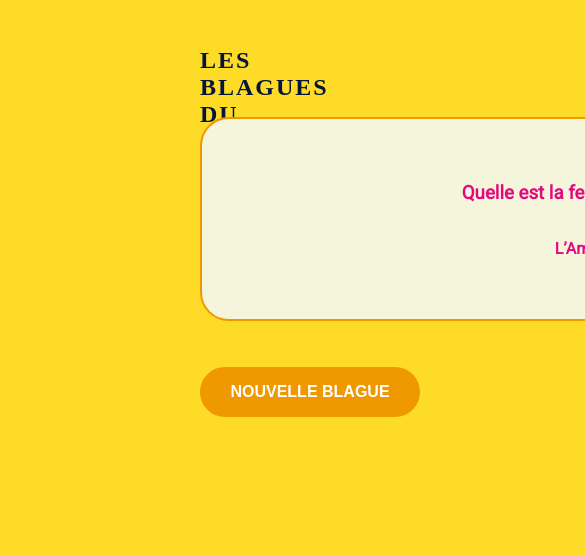
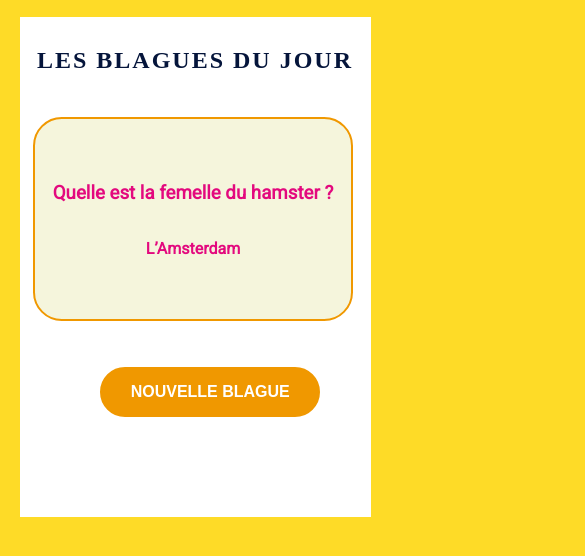
Before and after one commit to Marvin-Silva/jokeFullStackApplication, a plain HTML site: page index.html in a window 390 px wide. Shown: the part 22-578 px from the top of the page, 585 px wide, since content can reach past the window. Drawn offline with Linux system fonts and the light colour scheme; no server answers.

Commit message:
:lipstick: Updating style file for responsible screen size

```diff
--- a/landing_page.css
+++ b/landing_page.css
@@ -7,23 +7,24 @@
     font-weight: bold;
     font-family: 'Roboto';
     background-color: #fedb27;
+}
 
 #logo-container-head{
     background-color: #fedb27;
+}
+#logo-container-head #logo-head{
+    height: 100px;
+}
 
-    #logo-head{
-        height: 100px;
-    }
-}
 #jokes-container{
     position: relative;
     z-index: 3;
     height: 500px;
-    margin-left: 200px;
-    margin-right: 200px;
+    width: 1000px;
+    margin: 0 auto;
     background-color: #ffffff;
-
-    #title-head{
+}
+#jokes-container #title-head{
         text-align: center;
         font-family: "Dunbar";
         font-style: normal;
@@ -34,7 +35,7 @@
         padding-top: 30px;
 
     }
-    #jokes-container-div{
+#jokes-container  #jokes-container-div{
         position:absolute;
         z-index: 2;
         top: 100px;
@@ -43,21 +44,20 @@
         border-radius: 1.8em;
         width: 800px;
         height: 200px;
-        margin-left: 17%;
+        right: 10%;
         text-align: center;
         display: flex;
         flex-direction: column;      /* Les éléments restent l’un au-dessus de l’autre */
         justify-content: center;     /* Centre verticalement dans la div */
         align-items: center;
-
-        #joke-question{
-           color: #e3097e;
-        }
-        #joke-response{
-            color: #e3097e;
-        }
     }
-        #btn-joke-random{
+#jokes-container-div  #joke-question{
+        color: #e3097e;
+     }
+    #jokes-container-div #joke-response{
+         color: #e3097e;
+     }
+#jokes-container #btn-joke-random{
             position: absolute;
             z-index: 1;
             border-radius: 500px;
@@ -70,10 +70,27 @@
             font-size: 16px;
             padding: 0 5px 0 5px;
             text-align: center;
-            left: 45%;
+            left: 40%;
             top: 70%;
             font-weight: 700;
             text-transform: uppercase;
     }
+
+@media screen and (max-width: 1496px){
+#jokes-container #jokes-container-div{
+    width: 90%;
+    right: 5%;
+}
+#jokes-container{
+    width: 90%;
+    margin-top: 5%;
 }
 }
+@media screen and (max-width: 768px){
+    #jokes-container #btn-joke-random{
+        left: 23%;
+    }
+    #logo-container-head #logo-head{
+        width: 90%;
+    }
+}
```
